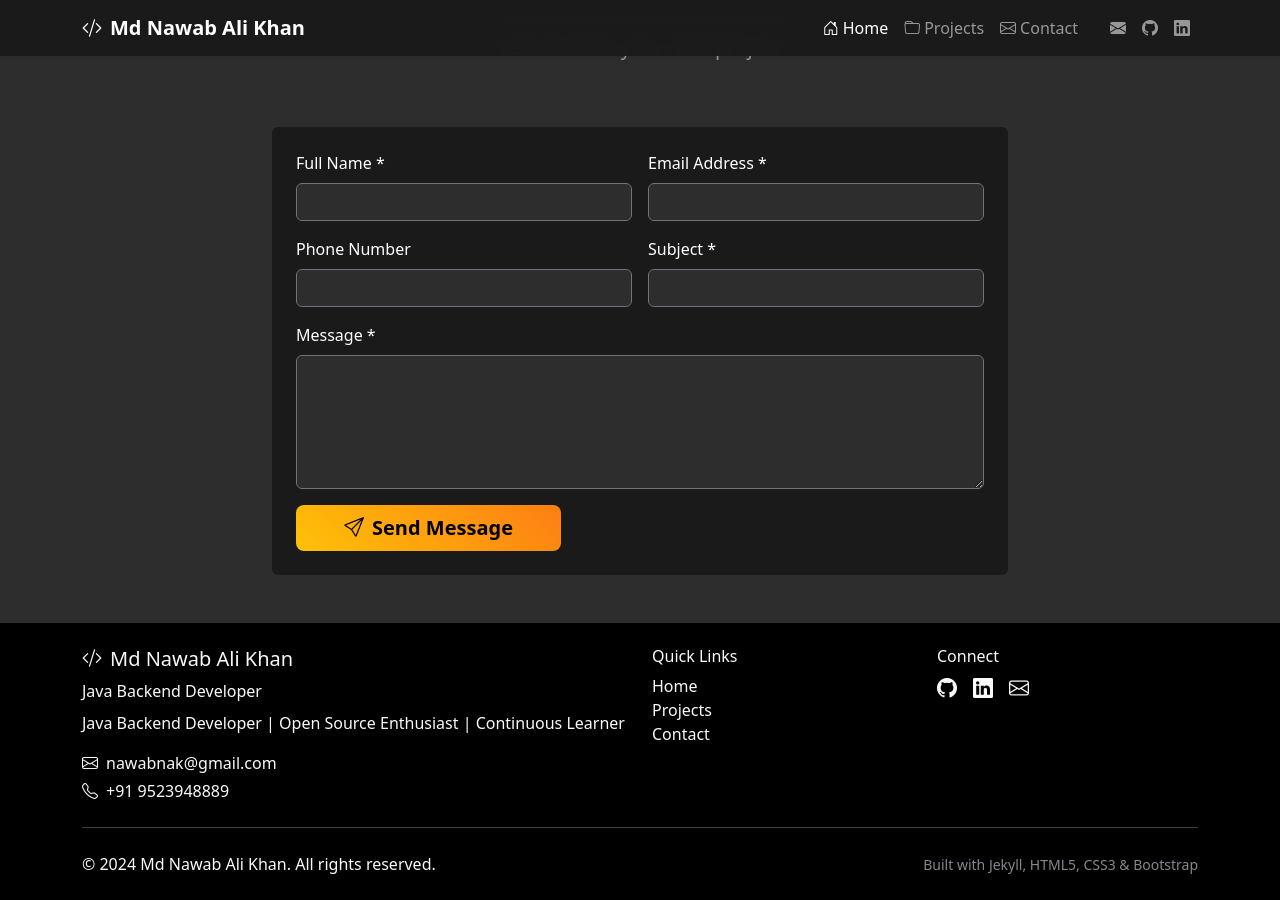
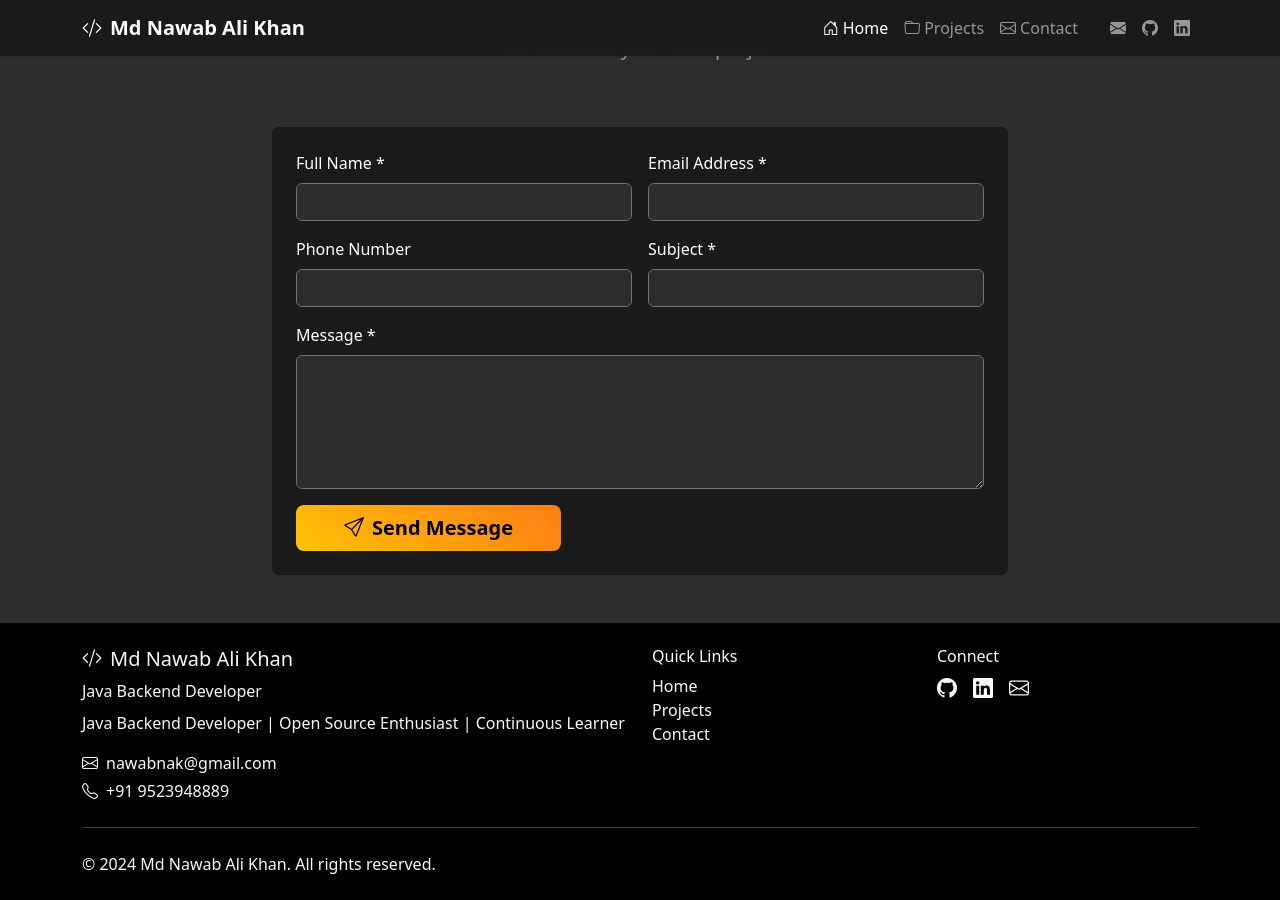
Before and after one commit to nakhandev/nakhandev.github.io, a Jekyll site: the page built from index.md, in a window 1280 px wide and 900 px high, scrolled down 2858 px. Built offline with Jekyll 4.4.1, drawn with Linux system fonts in a browser that asks for light colours.

Commit message:
Update footer.html

```diff
--- a/_includes/footer.html
+++ b/_includes/footer.html
@@ -44,9 +44,6 @@
             <div class="col-md-6">
                 <p class="mb-0">&copy; 2024 {{ site.author }}. All rights reserved.</p>
             </div>
-            <div class="col-md-6 text-md-end">
-                <small class="text-muted">Built with Jekyll, HTML5, CSS3 & Bootstrap</small>
-            </div>
         </div>
     </div>
 </footer>
```
